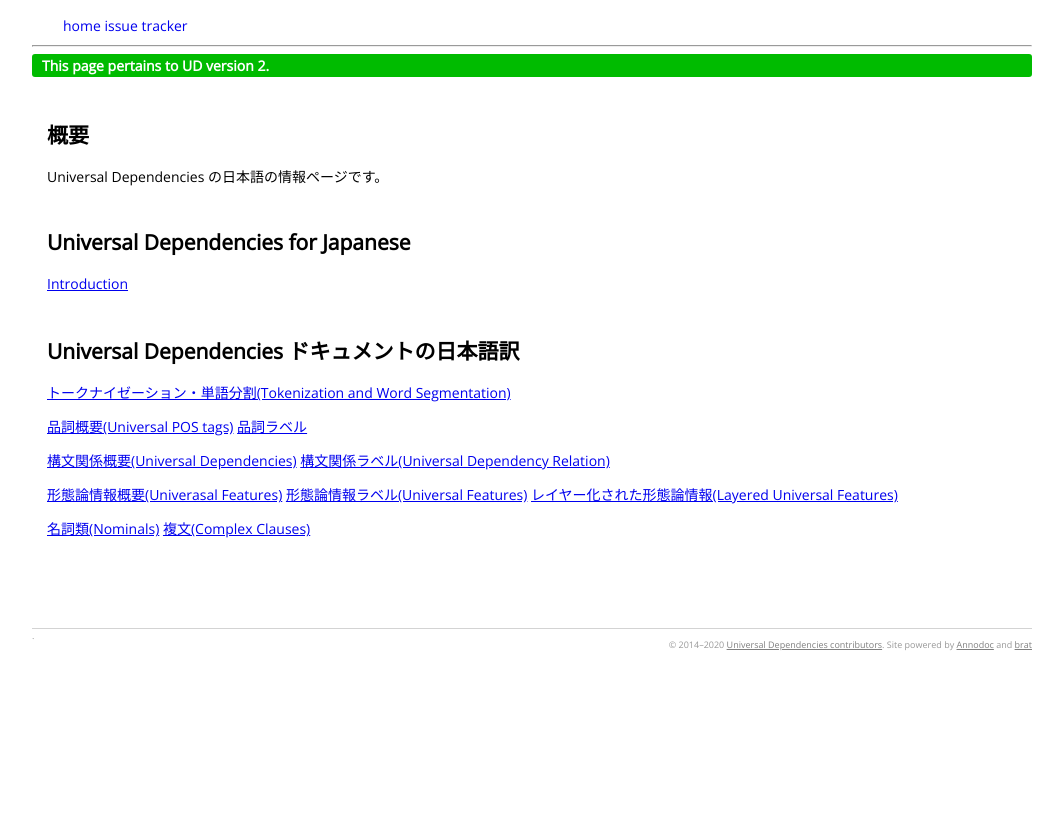
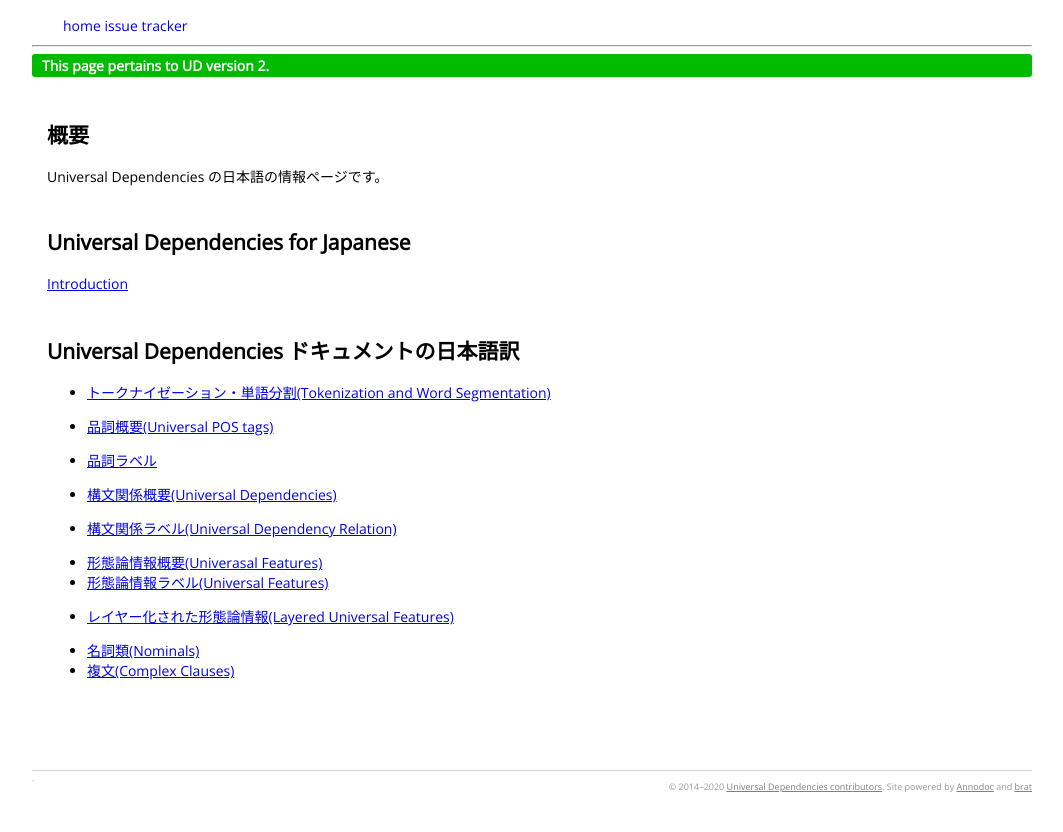
Before and after one commit to udjapanese/docs, a Jekyll site: the page built from index.md, in a window 1280 px wide. Shown: the top 832 px of the page, without its empty margins (108-1171 px from the left). Built offline with Jekyll 4.4.1, drawn with Linux system fonts in a browser that asks for light colours; nearby versions of some CDN libraries; comment, search, counter and statistics services are not loaded.

```diff
--- a/index.md
+++ b/index.md
@@ -16,17 +16,17 @@ Universal Dependencies の日本語の情報ページです。
 
 ## Universal Dependencies ドキュメントの日本語訳
 
-[トークナイゼーション・単語分割(Tokenization and Word Segmentation)](u/overview/tokenization.html)
+* [トークナイゼーション・単語分割(Tokenization and Word Segmentation)](u/overview/tokenization.html)
 
-[品詞概要(Universal POS tags)](u/overview/pos/all.html)
-[品詞ラベル](u/overview/pos/index.html)
+* [品詞概要(Universal POS tags)](u/overview/pos/all.html)
+* [品詞ラベル](u/overview/pos/index.html)
 
-[構文関係概要(Universal Dependencies)](u/dep/all.html)
-[構文関係ラベル(Universal Dependency Relation)](u/overview/dep-index.html)
+* [構文関係概要(Universal Dependencies)](u/dep/all.html)
+* [構文関係ラベル(Universal Dependency Relation)](u/overview/dep-index.html)
 
-[形態論情報概要(Univerasal Features)](u/overview/feat/all.html)
-[形態論情報ラベル(Universal Features)](u/overview/feat/index.html)
-[レイヤー化された形態論情報(Layered Universal Features)](u/overview/feat-layers.html)
+* [形態論情報概要(Univerasal Features)](u/overview/feat/all.html)
+* [形態論情報ラベル(Universal Features)](u/overview/feat/index.html)
+* [レイヤー化された形態論情報(Layered Universal Features)](u/overview/feat-layers.html)
 
-[名詞類(Nominals)](u/overview/nominal-syntax.html)
-[複文(Complex Clauses)](u/overview/complex-syntax.html)
+* [名詞類(Nominals)](u/overview/nominal-syntax.html)
+* [複文(Complex Clauses)](u/overview/complex-syntax.html)
```
